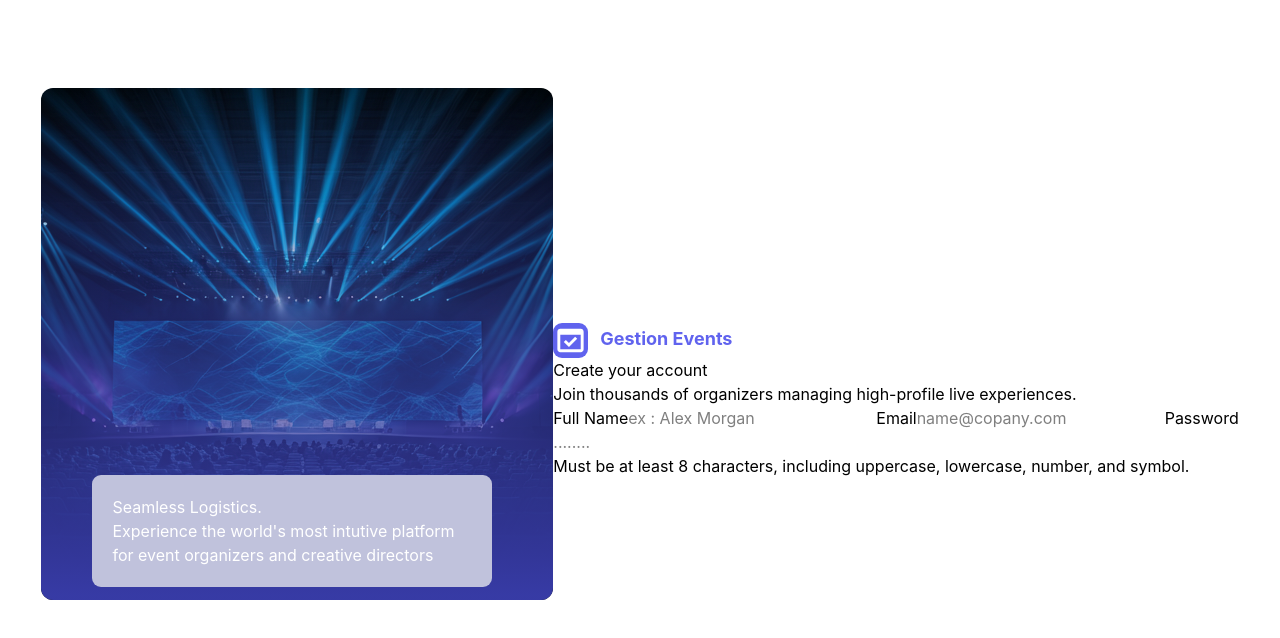
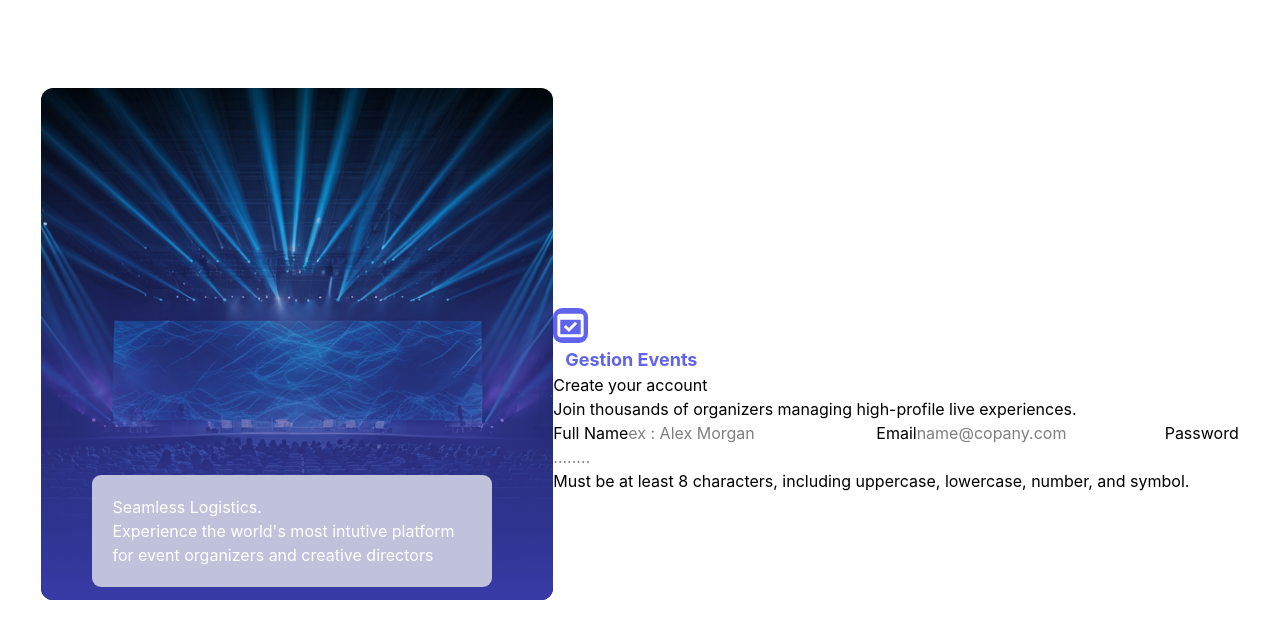
Before and after one commit to doudaoud/gestion-events, a React (Vite) app in the folder client/: page /signUp in a window 1280 px wide. Shown: the top 638 px of the page. Built offline with nearby package versions, Linux system fonts and the light colour scheme.

Commit message:
feat: enhance Signup component; add inline styles for form section layout

```diff
--- a/client/src/pages/Signup.tsx
+++ b/client/src/pages/Signup.tsx
@@ -61,7 +61,13 @@ export default function Signup(): React.ReactNode {
           </div>
         </div>
 
-        <div className="form-signup">
+        <div
+          className="form-signup"
+          style={{
+            display: "flex",
+            flexFlow: "column wrap",
+          }}
+        >
           <div
             style={{
               display: "inline-block",
```
